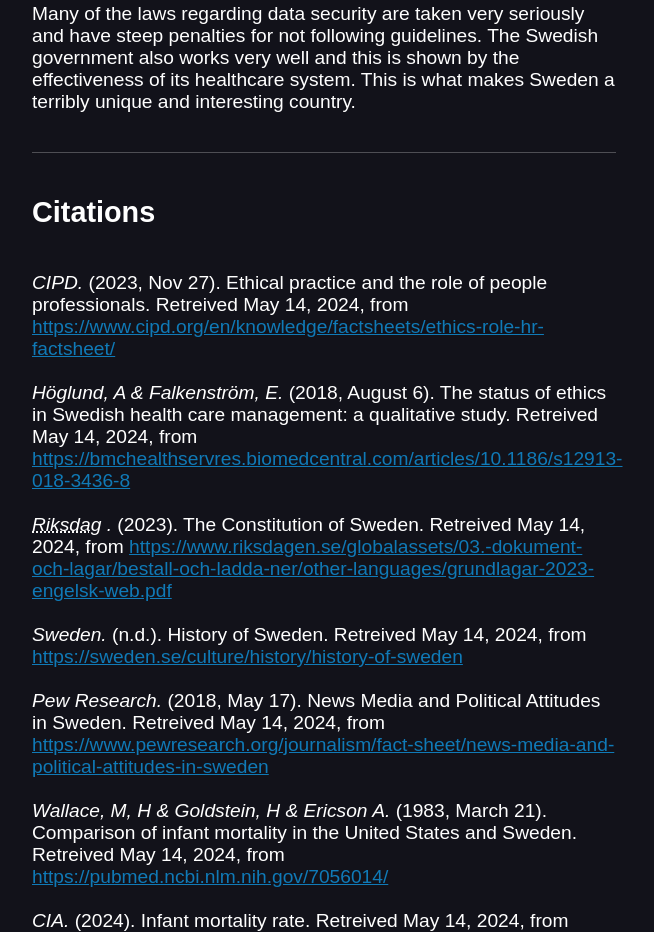
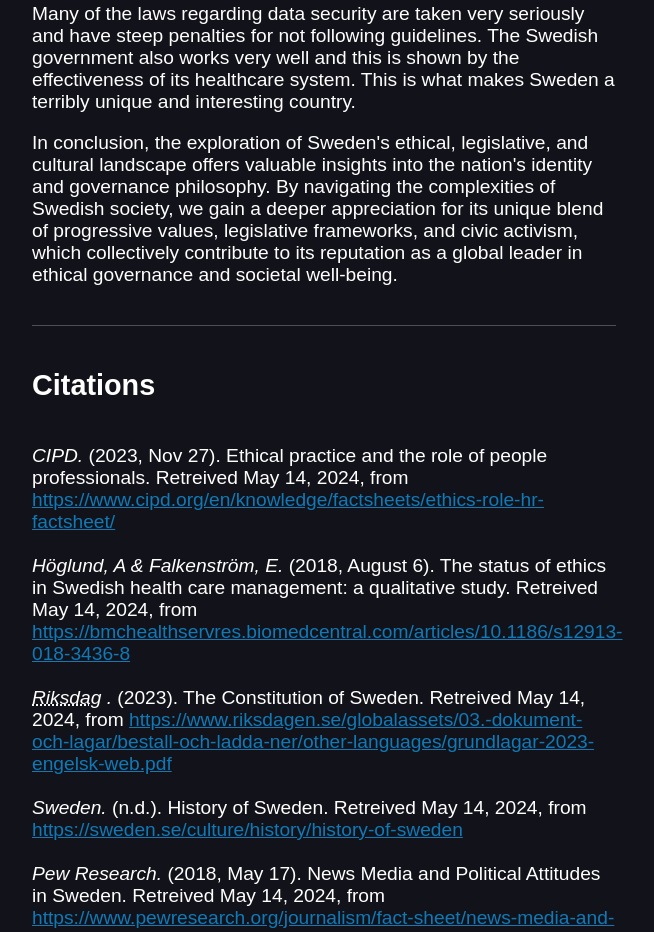
Before and after one commit to Some1and2-XC/swden-information-privacy, a plain HTML site: page final.html in a window 1280 px wide. Shown: the part 9720-10652 px from the top of the page, without its empty margins (316-970 px from the left). Drawn offline with Linux system fonts and the light colour scheme.

Commit message:
Added conclusion

```diff
--- a/final.html
+++ b/final.html
@@ -446,6 +446,12 @@
                 guidelines. The Swedish government also works very well and this is shown by the effectiveness of its healthcare system.
                 This is what makes Sweden a terribly unique and interesting country.
             </p>
+            <p>
+                In conclusion, the exploration of Sweden's ethical, legislative, and cultural landscape offers valuable insights
+                into the nation's identity and governance philosophy. By navigating the complexities of Swedish society, we gain a
+                deeper appreciation for its unique blend of progressive values, legislative frameworks, and civic activism, which
+                collectively contribute to its reputation as a global leader in ethical governance and societal well-being.
+            </p>
         </section>
 
         <section>
```
